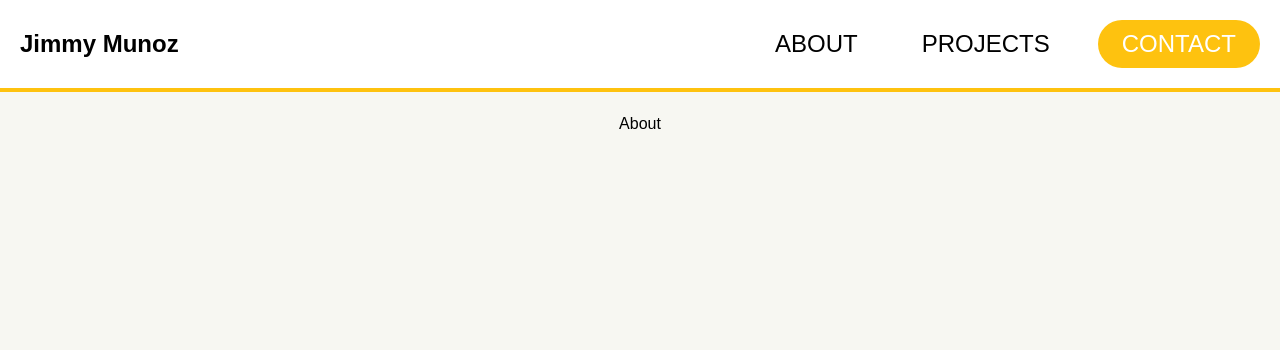
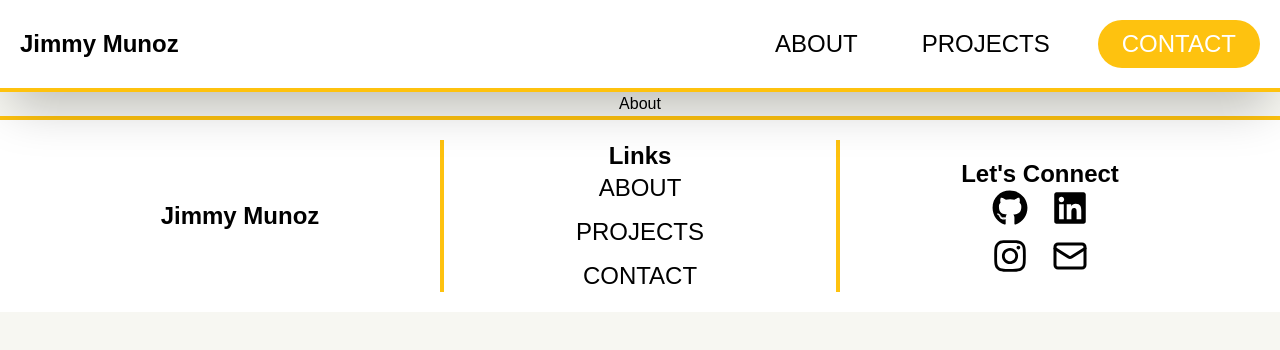
Before and after one commit to j1munoz/resume-website, a Next.js app: page /about in a window 1280 px wide. Shown: the top 350 px of the page. Built offline with nearby package versions, Linux system fonts and the light colour scheme.

Commit message:
Footer added

```diff
--- a/package.json
+++ b/package.json
@@ -12,7 +12,8 @@
   "dependencies": {
     "next": "15.4.4",
     "react": "19.1.0",
-    "react-dom": "19.1.0"
+    "react-dom": "19.1.0",
+    "react-icons": "^5.5.0"
   },
   "devDependencies": {
     "@eslint/eslintrc": "^3",
--- a/src/app/layout.tsx
+++ b/src/app/layout.tsx
@@ -1,6 +1,7 @@
 import type { Metadata } from "next";
 import "./globals.css";
 import NavBar from "@/components/navbar";
+import Footer from "@/components/footer";
 
 export const metadata: Metadata = {
   title: "Jimmy Munoz | Resume",
@@ -14,9 +15,10 @@ export default function RootLayout({
 }>) {
   return (
     <html lang="en">
-      <body className="bg-resume-tan-100 font-resume-ubuntu antialiased flex flex-col gap-5">
+      <body className="bg-resume-tan-100 font-resume-ubuntu antialiased flex flex-col">
         <NavBar />
         {children}
+        <Footer />
       </body>
     </html>
   );
--- /dev/null
+++ b/src/components/footer.tsx
@@ -0,0 +1,47 @@
+import Link from "next/link";
+import navigations, { Navigation } from "@/data/navigations";
+import contacts, { ContactMe } from "@/data/connect";
+
+const Footer = () => {
+  return (
+    <div className="flex border-t-4 bg-white border-resume-yellow-200 items-center justify-between px-10 py-5">
+      <Link
+        href="/"
+        className="text-2xl font-bold px-5 w-1/3 text-center hover:text-resume-yellow-200 transition-colors"
+      >
+        Jimmy Munoz
+      </Link>
+      <div className="flex flex-col items-center w-1/3 border-x-4 border-resume-yellow-200">
+        <p className="font-bold text-2xl">Links</p>
+        <div className="flex flex-col items-center gap-3">
+          {navigations.map(({ name, link }: Navigation, index) => (
+            <Link
+              key={index}
+              href={link}
+              className="text-2xl text-black hover:text-resume-yellow-200 mx-4 transition-colors"
+            >
+              {name}
+            </Link>
+          ))}
+        </div>
+      </div>
+      <div className="flex flex-col items-center w-1/3">
+        <p className="font-bold text-2xl">Let&apos;s Connect</p>
+        <div className="grid grid-cols-2 gap-x-6 gap-y-3">
+          {contacts.map(({ link, icon: Icon }: ContactMe, index) => (
+            <Link
+              key={index}
+              href={link}
+              target="_blank"
+              className="text-black hover:text-resume-yellow-200 transition-colors"
+            >
+              <Icon className="text-4xl" />
+            </Link>
+          ))}
+        </div>
+      </div>
+    </div>
+  );
+};
+
+export default Footer;
--- a/src/components/navbar.tsx
+++ b/src/components/navbar.tsx
@@ -3,7 +3,7 @@ import Link from "next/link";
 
 const Navbar = () => {
   return (
-    <div className="flex border-b-4 bg-white border-resume-yellow-200 items-center justify-between w-full p-5 sticky top-0 z-20">
+    <div className="flex border-b-4 bg-white border-resume-yellow-200 shadow-2xl items-center justify-between w-full p-5 sticky top-0 z-20">
       <Link
         href="/"
         className="text-2xl font-bold text-black hover:text-resume-yellow-200 transition-colors"
--- /dev/null
+++ b/src/data/connect.ts
@@ -0,0 +1,29 @@
+import { FaGithub, FaLinkedin, FaInstagram } from "react-icons/fa";
+import { LuMail } from "react-icons/lu";
+import type { IconType } from "react-icons";
+
+export interface ContactMe {
+  icon: IconType;
+  link: string;
+}
+
+const contacts: ContactMe[] = [
+  {
+    icon: FaGithub,
+    link: "https://github.com/j1munoz",
+  },
+  {
+    icon: FaLinkedin,
+    link: "https://www.linkedin.com/in/jimmy-munoz-8a7a47290/",
+  },
+  {
+    icon: FaInstagram,
+    link: "https://www.instagram.com/j1.munoz?igsh=MTN3c3czYTBtMzhvdQ%3D%3D&utm_source=qr",
+  },
+  {
+    icon: LuMail,
+    link: "mailto: jimmymunoz397@gmail.com",
+  },
+];
+
+export default contacts;
```
Also changed, not shown: 1 other file (tests, documents, lock files or other folders).
